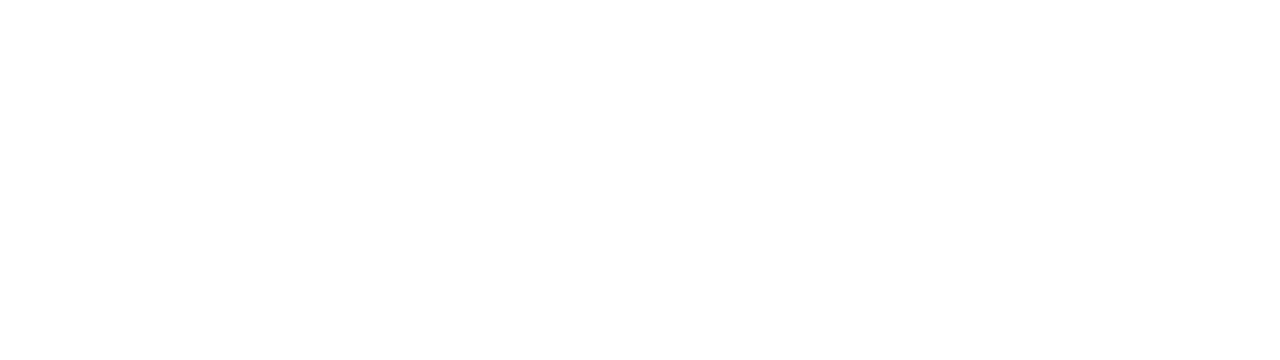
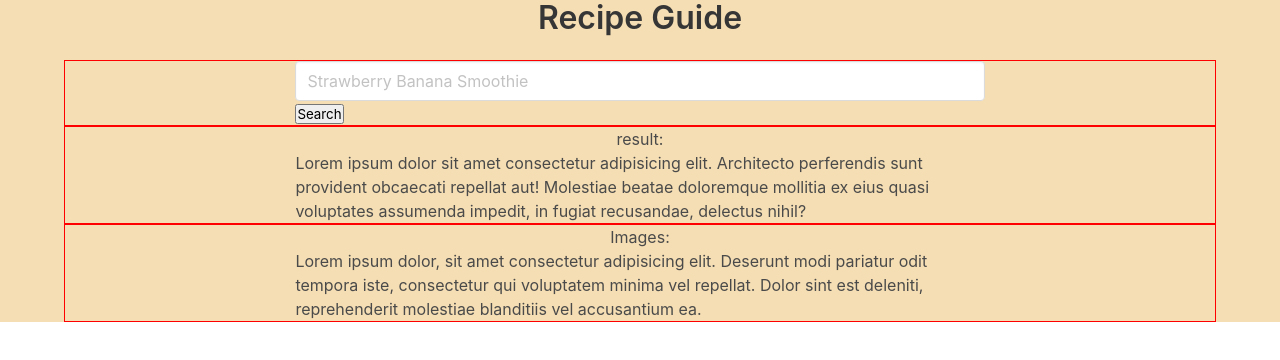
Before and after one commit to mukey6/Group-11-Project, a plain HTML site: page index.html in a window 1280 px wide. Drawn offline with nearby package versions, Linux system fonts and the light colour scheme; no server answers.

Commit message:
creating develop branch

```diff
--- a/assets/css/style.css
+++ b/assets/css/style.css
@@ -0,0 +1,22 @@
+*{
+    box-sizing: border-box;
+    margin: 0;
+    padding: 0;
+
+}
+body{
+    background-color: wheat;
+}
+
+header{
+    text-align: center;
+}
+section{
+    padding-left: 20%;
+    padding-right: 20%;
+    border: 1px solid red;
+
+}
+h2{
+    text-align: center;
+}
--- a/assets/js/script.js
+++ b/assets/js/script.js
@@ -0,0 +1,14 @@
+// b49c94e39bb5414b2d07ad05bd3ec5f2
+var apir = "https://api.edamam.com/api/recipes/v2?type=public&q=chicken&app_id=a2a764d9&app_key=b49c94e39bb5414b2d07ad05bd3ec5f2"
+console.log(apir)
+
+fetch(apir).then(function(response){
+    if (response.ok){
+        return response.json()
+    }
+})
+
+
+// RUQuxPjGR6Ilkox7XXVJeDgtrx5S3OXASTUxQRUKq3w
+// https://api.unsplash.com/search/photos?page=1&query=office&client_id=RUQuxPjGR6Ilkox7XXVJeDgtrx5S3OXASTUxQRUKq3w
+var imageApi = ""
--- a/index.html
+++ b/index.html
@@ -5,11 +5,37 @@
     <meta charset="UTF-8">
     <meta name="viewport" content="width=device-width, initial-scale=1.0">
     <meta http-equiv="X-UA-Compatible" content="ie=edge">
+    <link rel="stylesheet" href="https://cdn.jsdelivr.net/npm/bulma@0.9.3/css/bulma.min.css">
     <link rel="stylesheet" href="./assets/css/style.css" />
     <title>Recipe Book</title>
 </head>
+<body>
+<header class="title">Recipe Guide</header>
 
-<body>
+    <main class="container is-mobile">
+        <section class="row">
+            <input class="input is-normal" type="text" placeholder="Strawberry Banana Smoothie">
+             <button>Search</button>
+        </section>
+        <section class="row" id="result">
+            <h2>result:</h2>
+            <!--Result-->
+            <div>
+                <p>Lorem ipsum dolor sit amet consectetur adipisicing elit. Architecto perferendis sunt provident obcaecati repellat aut! Molestiae beatae doloremque mollitia ex eius quasi voluptates assumenda impedit, in fugiat recusandae, delectus nihil?</p>
+            </div>
+        </section>
 
+        <section class="row" id="images">
+            <h2>Images:</h2>
+            <!--image of the food-->
+            <div>
+                <p>Lorem ipsum dolor, sit amet consectetur adipisicing elit. Deserunt modi pariatur odit tempora iste, consectetur qui voluptatem minima vel repellat. Dolor sint est deleniti, reprehenderit molestiae blanditiis vel accusantium ea.</p>
+            </div>
+        </section>
+
+    </main>
+
+
+<script src="./assets/js/script.js"></script>
 </body>
 </html>
```
